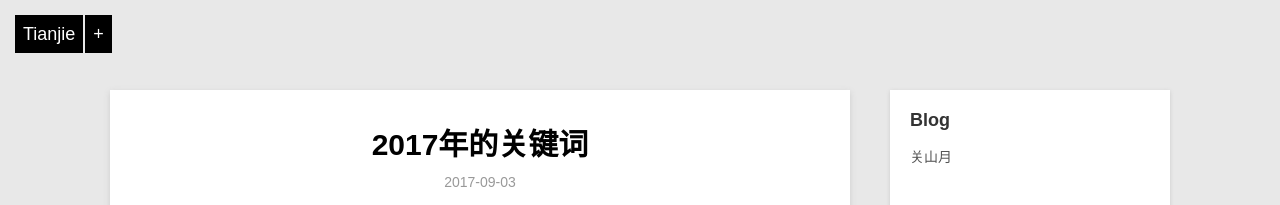
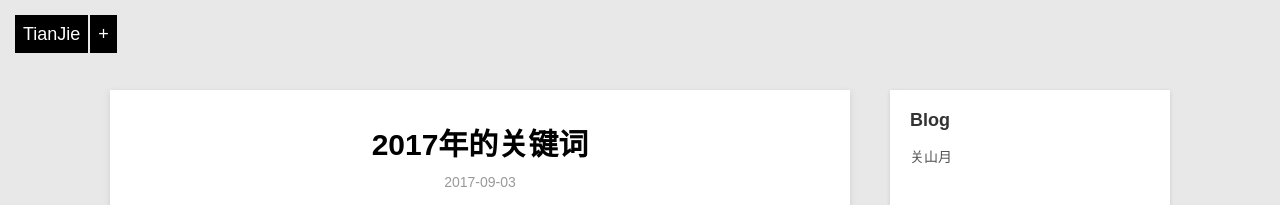
Before and after one commit to violettianjie/violettianjie.github.io, a Jekyll site: the page built from _posts/travel/2017-09-03-things-i-wanttodo.md, in a window 1280 px wide. Shown: the top 205 px of the page. Built offline with Jekyll 4.4.1, drawn with Linux system fonts in a browser that asks for light colours.

Commit message:
Update default.html

```diff
--- a/_layouts/default.html
+++ b/_layouts/default.html
@@ -20,7 +20,7 @@
 
     <div class="home-menu">
         <div class="home-icon-con">
-            <a class="home-menu-icon" href="/">Tianjie</a>
+            <a class="home-menu-icon" href="/">TianJie</a>
             <a class="home-follow" href="#" title="Contact Me">+</a>
         </div>
         <div class="home-contact">
```
